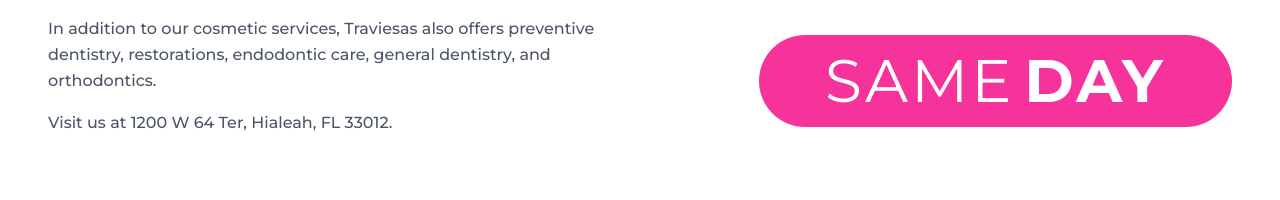
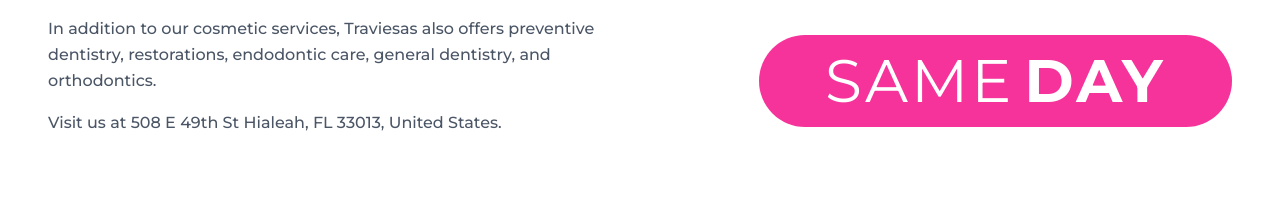
Before and after one commit to wuilliamhernandez1994/traviesasDentis, a React (Vite) app: page / in a window 1280 px wide. Shown: the part 830-1030 px from the top of the page. Built offline with nearby package versions, Linux system fonts and the light colour scheme.

Commit message:
Actualizar dirección en la descripción de los servicios dentales

```diff
--- a/src/data/dentalPromoData.ts
+++ b/src/data/dentalPromoData.ts
@@ -7,7 +7,7 @@
     description: [
         "At Traviesas in Hialeah, we share a passion for creating gorgeous smiles. Our practice is the home of the Traviesas Dental Care, a multidisciplinary suite of dental services that help bring out the best in our patients' smiles (in just two visits).",
         "In addition to our cosmetic services, Traviesas also offers preventive dentistry, restorations, endodontic care, general dentistry, and orthodontics.",
-        "Visit us at 1200 W 64 Ter, Hialeah, FL 33012.",
+        "Visit us at 508 E 49th St Hialeah, FL 33013, United States.",
     ],
     mainText: {
         primary: "SMILE",
```
